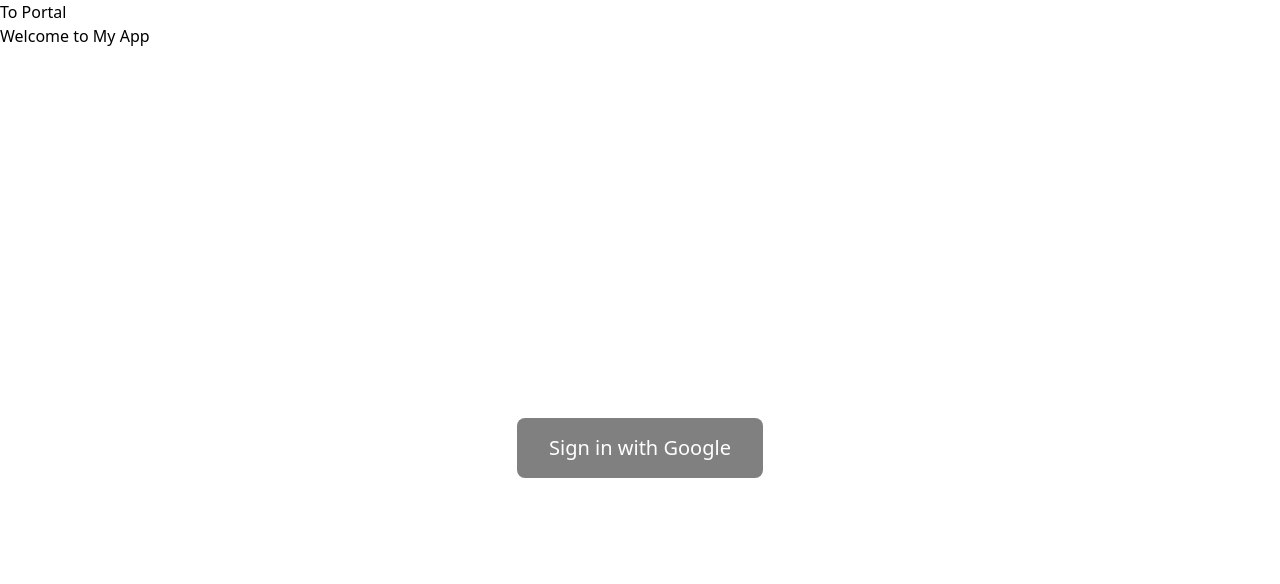
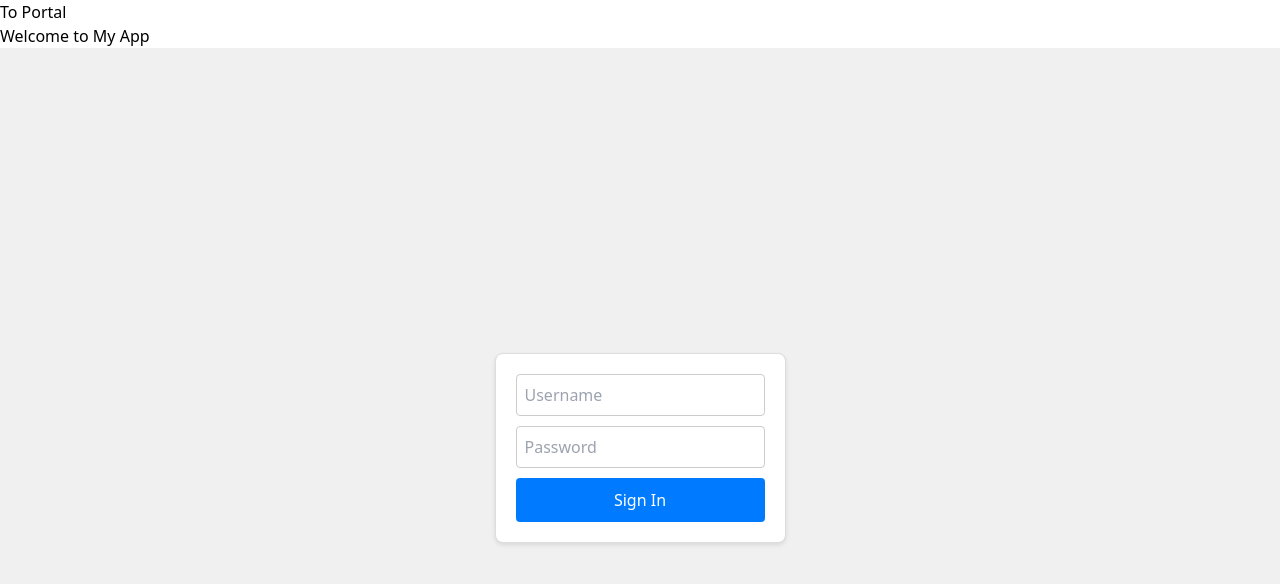
Before and after one commit to Eonics3/lahacks-2024, a Next.js app in the folder client/: page / in a window 1280 px wide. Shown: the top 584 px of the page. Built offline with nearby package versions, Linux system fonts and the light colour scheme.

Commit message:
changed auth + connected with db

```diff
--- a/client/components/SignInPage.tsx
+++ b/client/components/SignInPage.tsx
@@ -1,63 +1,65 @@
-import React from "react";
-import styled from "styled-components";
-import { useState } from "react";
+// pages/signin.tsx
+import React, { useState, createContext, ReactNode, useContext } from 'react';
+import styles from './signin.module.css';
 
-const PageContainer = styled.div`
-  display: flex;
-  height: 100vh;
-`;
+const SignIn: React.FC = () => {
+    const [username, setUsername] = useState<string>('');
+    const [password, setPassword] = useState<string>('');
+    // const { user, updateUser } = useContext(UserContext);
 
-const SideNav = styled.nav`
-  width: 250px;
-  background-color: #fff;
-  box-shadow: 2px 0 5px rgba(0, 0, 0, 0.1);
-  padding: 20px;
-`;
 
-const NavItem = styled.div`
-  margin-top: 20px;
-  font-size: 18px;
-`;
+    const handleUsernameChange = (event: React.ChangeEvent<HTMLInputElement>) => {
+        setUsername(event.target.value);
+    };
 
-const Logo = styled.img`
-  width: 100%;
-  max-width: 150px;
-  margin-bottom: 40px;
-`;
+    const handlePasswordChange = (event: React.ChangeEvent<HTMLInputElement>) => {
+        setPassword(event.target.value);
+    };
 
-const SignInButton = styled.button`
-  background-color: gray;
-  color: white;
-  border: none;
-  padding: 15px 32px;
-  text-align: center;
-  text-decoration: none;
-  display: inline-block;
-  font-size: 20px;
-  margin: auto;
-  cursor: pointer;
-  border-radius: 8px;
-  transition: background-color 0.3s;
+    const handleSubmit = async (event: React.FormEvent<HTMLFormElement>) => {
+      event.preventDefault();
+      // Here you can handle the submission, e.g., login logic
+      console.log(username, password);
+      try {
+        const response = await fetch('http://127.0.0.1:8080/login', {
+            method: 'POST',
+            headers: {
+                'Content-Type': 'application/json',
+            },
+            body: JSON.stringify({ username, password })
+        });
+        const data = await response.json();
+        if (data.success) {
+            window.location.href = data.redirectUrl;  // Perform redirection on client side
+        } else {
+            console.error('Login failed:', data.message);
+        }
+    } catch (error) {
+        console.error('There was a problem with the fetch operation:', error);
+    }
+  };
 
-  &:hover {
-    background-color: #45a049;
-  }
-`;
-
-const SignInPage: React.FC = () => {
-  const handleGoogleSignIn = () => {
-    console.log("handling google sign in");
-    window.location.href = "http://localhost:8080/login";
-  };
-  const [loading, setLoading] = useState(false);
-
-  return (
-    <PageContainer>
-      <SignInButton onClick={handleGoogleSignIn} disabled={loading}>
-        {loading ? "Signing in..." : "Sign in with Google"}
-      </SignInButton>
-    </PageContainer>
-  );
+    return (
+        <div className={styles.container}>
+            <form onSubmit={handleSubmit} className={styles.form}>
+                <input
+                    type="text"
+                    value={username}
+                    onChange={handleUsernameChange}
+                    placeholder="Username"
+                    className={styles.input}
+                />
+                <input
+                    type="password"
+                    value={password}
+                    onChange={handlePasswordChange}
+                    placeholder="Password"
+                    className={styles.input}
+                />
+                <button type="submit" className={styles.button}>Sign In</button>
+            </form>
+        </div>
+    );
 };
 
-export default SignInPage;
+export default SignIn;
--- a/client/components/UploadPage.tsx
+++ b/client/components/UploadPage.tsx
@@ -30,7 +30,7 @@ const UploadPage = () => {
     formData.append('file', file);
 
     try {
-      const response = await fetch('/api/upload', {
+      const response = await fetch('http://127.0.0.1:8080/upload', {
         method: 'POST',
         body: formData,
       });
--- /dev/null
+++ b/client/components/UserContext.tsx
@@ -0,0 +1,19 @@
+import React, { createContext, useContext, ReactNode, useState } from 'react';
+
+const UserContext = createContext(null);
+
+function UserProvider({ children }) {
+    const [user, setUser] = useState({ username: 'initialUsername' });
+
+    const updateUser = (newUserData) => {
+        setUser(newUserData);
+    };
+
+    return (
+        <UserContext.Provider value={{ user, updateUser }}>
+            {children}
+        </UserContext.Provider>
+    );
+}
+
+export {UserProvider, UserContext};
--- /dev/null
+++ b/client/components/signin.module.css
@@ -0,0 +1,34 @@
+/* styles/signin.module.css */
+.container {
+    display: flex;
+    justify-content: center;
+    align-items: center;
+    height: 100vh; /* Use full viewport height */
+    background-color: #f0f0f0; /* Light gray background */
+}
+
+.form {
+    display: flex;
+    flex-direction: column;
+    padding: 20px;
+    border: 1px solid #ddd; /* Light grey border */
+    border-radius: 8px;
+    background-color: white;
+    box-shadow: 0 2px 4px rgba(0,0,0,0.1); /* Subtle shadow */
+}
+
+.input {
+    margin-bottom: 10px;
+    padding: 8px;
+    border: 1px solid #ccc;
+    border-radius: 4px;
+}
+
+.button {
+    padding: 10px;
+    background-color: #007bff; /* Bootstrap blue */
+    color: white;
+    border: none;
+    border-radius: 4px;
+    cursor: pointer;
+}
--- a/client/pages/_app.tsx
+++ b/client/pages/_app.tsx
@@ -2,6 +2,7 @@ import { useRouter } from 'next/router';
 import Navbar from '../components/Navbar';
 import '../styles/globals.css';
 import type { AppProps } from 'next/app';
+import { UserProvider } from '../components/UserContext';
 
 function MyApp({ Component, pageProps }: AppProps) {
   const router = useRouter();
@@ -9,7 +10,9 @@ function MyApp({ Component, pageProps }: AppProps) {
 
   return (
     <>
-      <Component {...pageProps} />
+      <UserProvider>
+        <Component {...pageProps} />
+      </UserProvider>
     </>
   );
 }
--- a/client/pages/portal.tsx
+++ b/client/pages/portal.tsx
@@ -1,33 +1,15 @@
 import React, { lazy, Suspense, useState, useEffect } from 'react';
+import axios from 'axios';
 import { useRouter } from 'next/router';
 import SideNav from '../components/Navbar';
 import DummyUpload from '../components/UploadPage';
 import DummyDashboard from '../components/Dashboard';
 import DummySuggestions from '../components/Suggestions';
+import { access } from 'fs';
 
 function Portal(){
     const [screen, setScreen] = useState(0);     // 0, 1, 2 controls which screen is open
     const router = useRouter();
-
-    useEffect(() => {
-        const hash = window.location.hash.substr(1);
-        const params = new URLSearchParams(hash);
-        const accessToken = params.get('access_token');
-
-        console.log("accessToken: ", accessToken);
-
-        if (accessToken) {
-            receiveToken(accessToken);
-        } else {
-            console.error('No access token found');
-        }
-    }, []);
-
-    function receiveToken(token: string) {
-        console.log('Received token:', token);
-        // Here you could further process the token, send it to your server, or store it in state
-    }
-
 
     return (
     <div>
```
Also changed, not shown: 2 other files (tests, documents, lock files or other folders).
